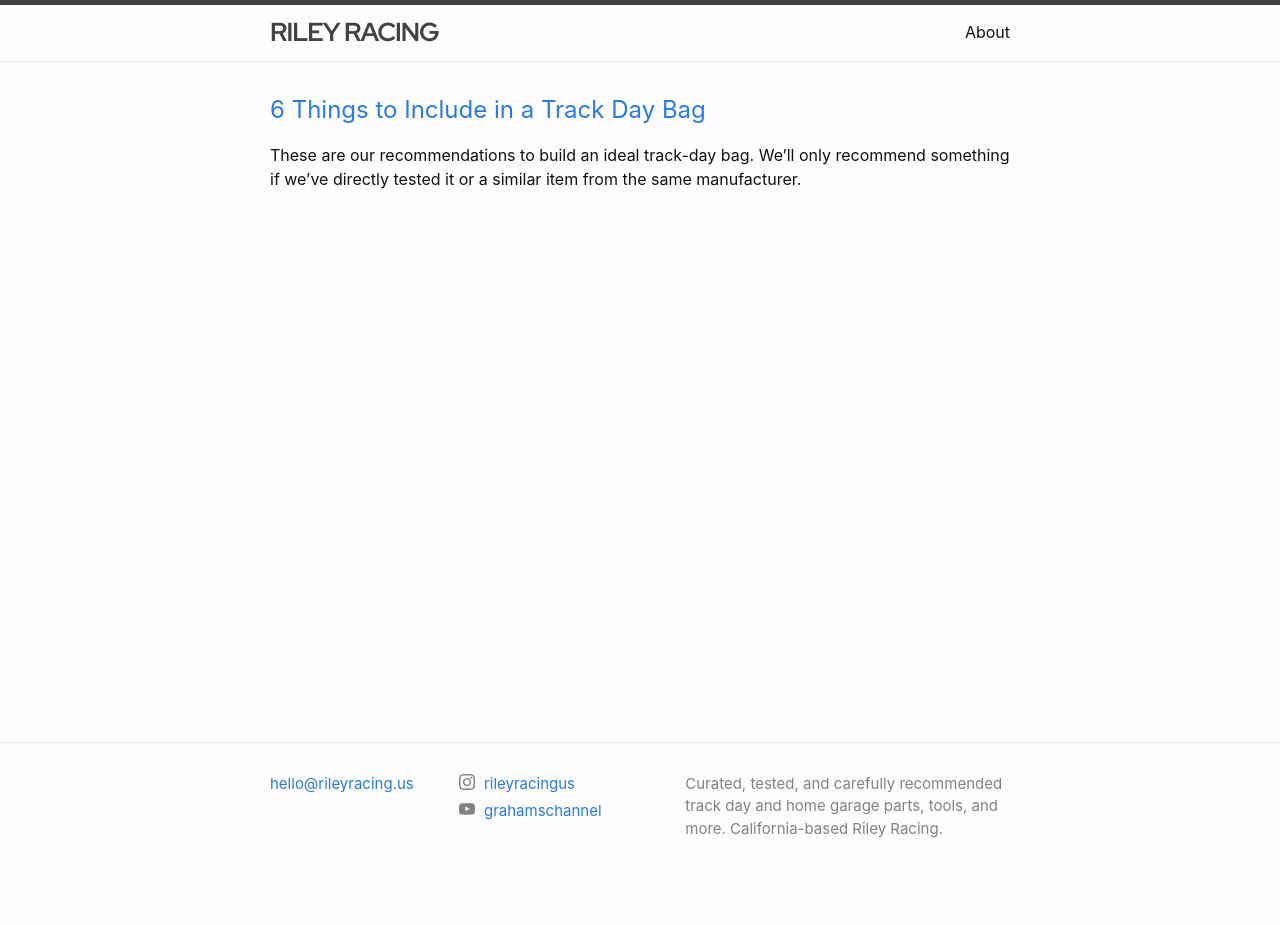
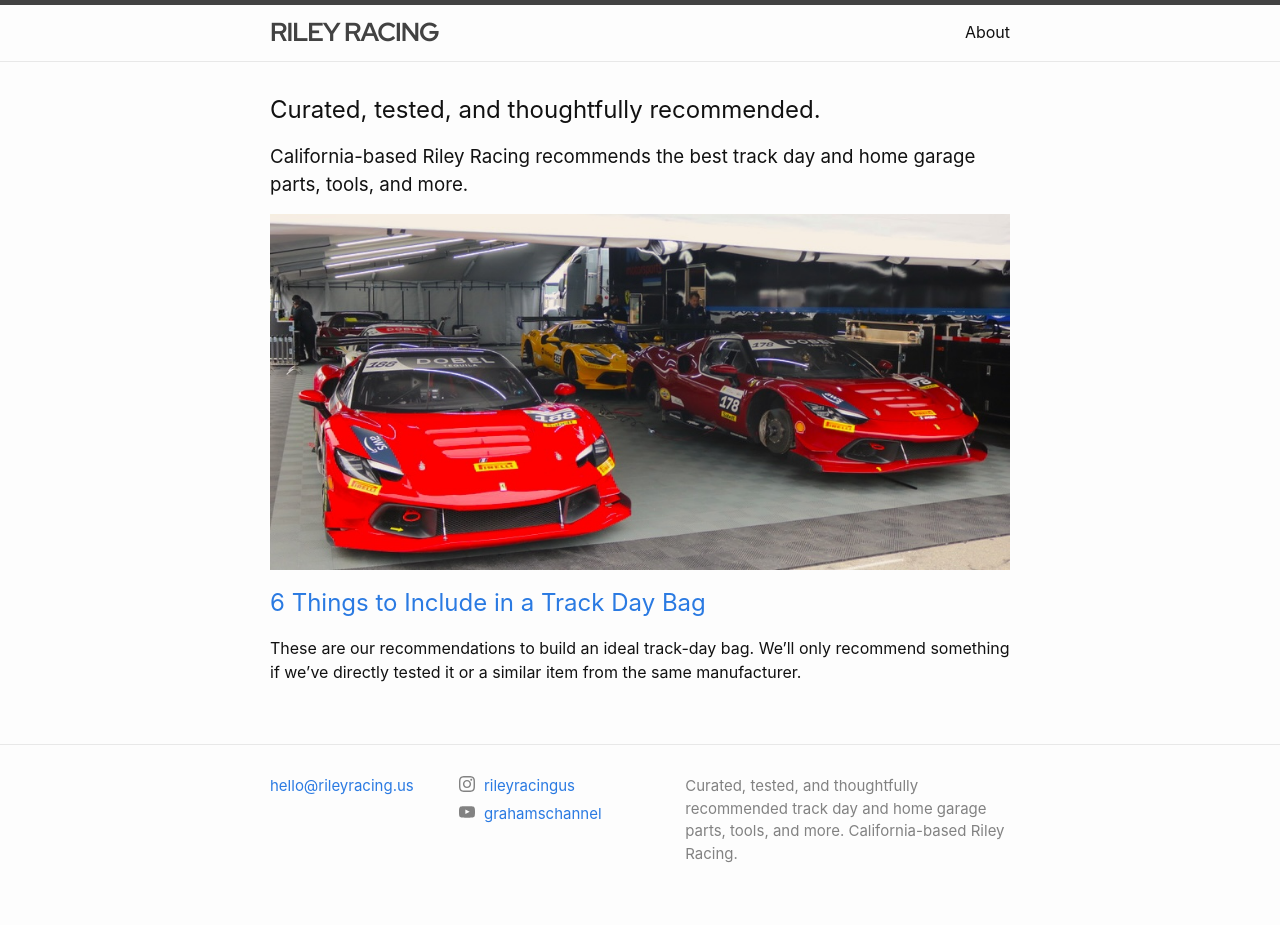
Before and after one commit to grahamleslie/rileyracing.us, a Jekyll site: the page built from index.markdown, in a window 1280 px wide. Built offline with Jekyll 4.4.1, drawn with Linux system fonts in a browser that asks for light colours; before the commit the page ends 900 px from its top, so only the background shows below that.

Commit message:
Adds index image

```diff
--- a/_config.yml
+++ b/_config.yml
@@ -21,7 +21,7 @@
 title: Riley Racing
 email: hello@rileyracing.us
 description: >- # this means to ignore newlines until "baseurl:"
-  Curated, tested, and carefully recommended track day and home garage parts, tools, and more. California-based Riley Racing.
+  Curated, tested, and thoughtfully recommended track day and home garage parts, tools, and more. California-based Riley Racing.
 baseurl: "" # the subpath of your site, e.g. /blog
 url: "https://rileyracing.us" # the base hostname & protocol for your site, e.g. http://example.com
 instagram_username: rileyracingus
--- a/index.markdown
+++ b/index.markdown
@@ -4,3 +4,9 @@
 
 layout: home
 ---
+
+## Curated, tested, and thoughtfully recommended.
+
+### California-based Riley Racing recommends the best track day and home garage parts, tools, and more.
+
+![Totally our garage.](/assets/images/ferrari-garage.jpeg)
```
Also changed, not shown: assets/images/ferrari-garage.jpeg (added).
